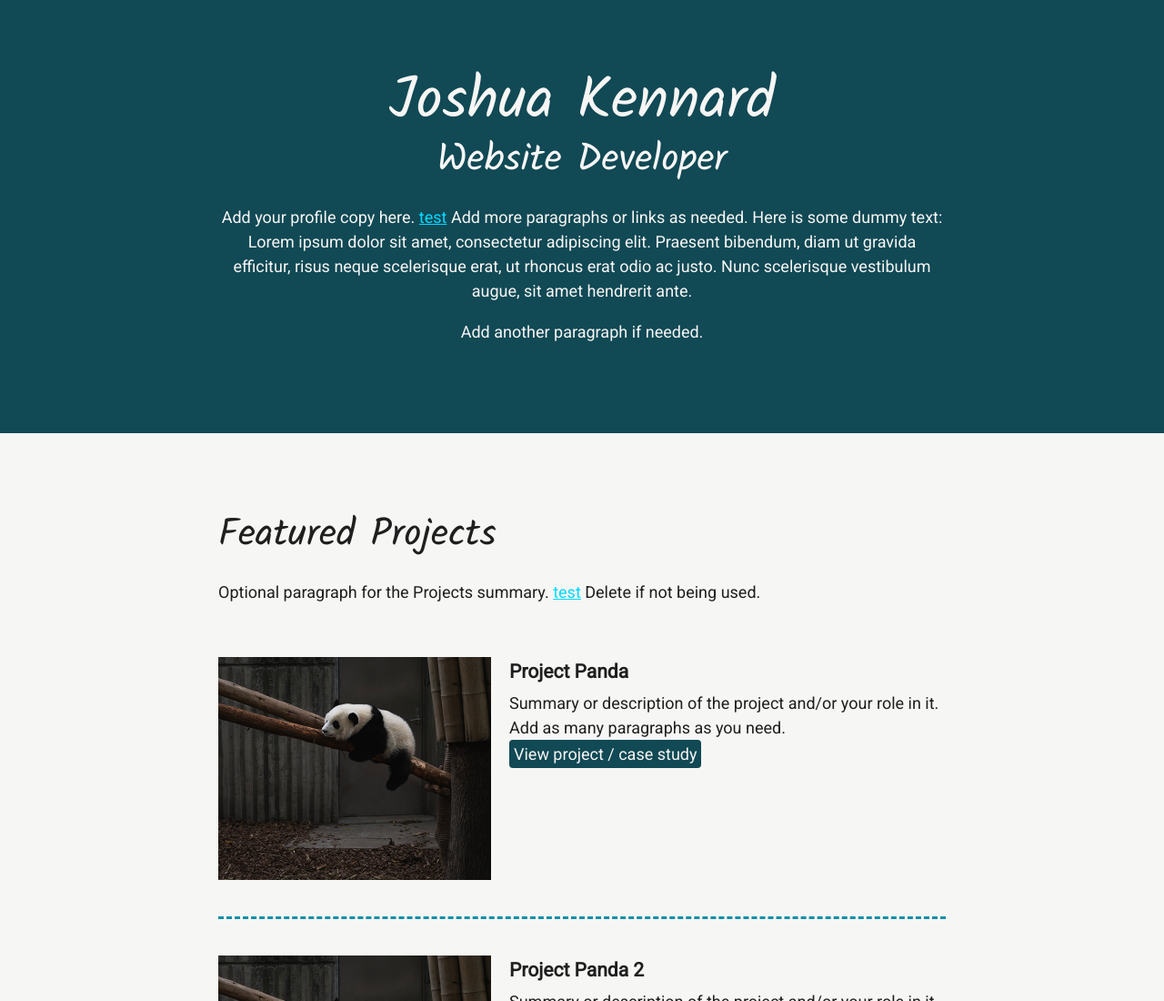
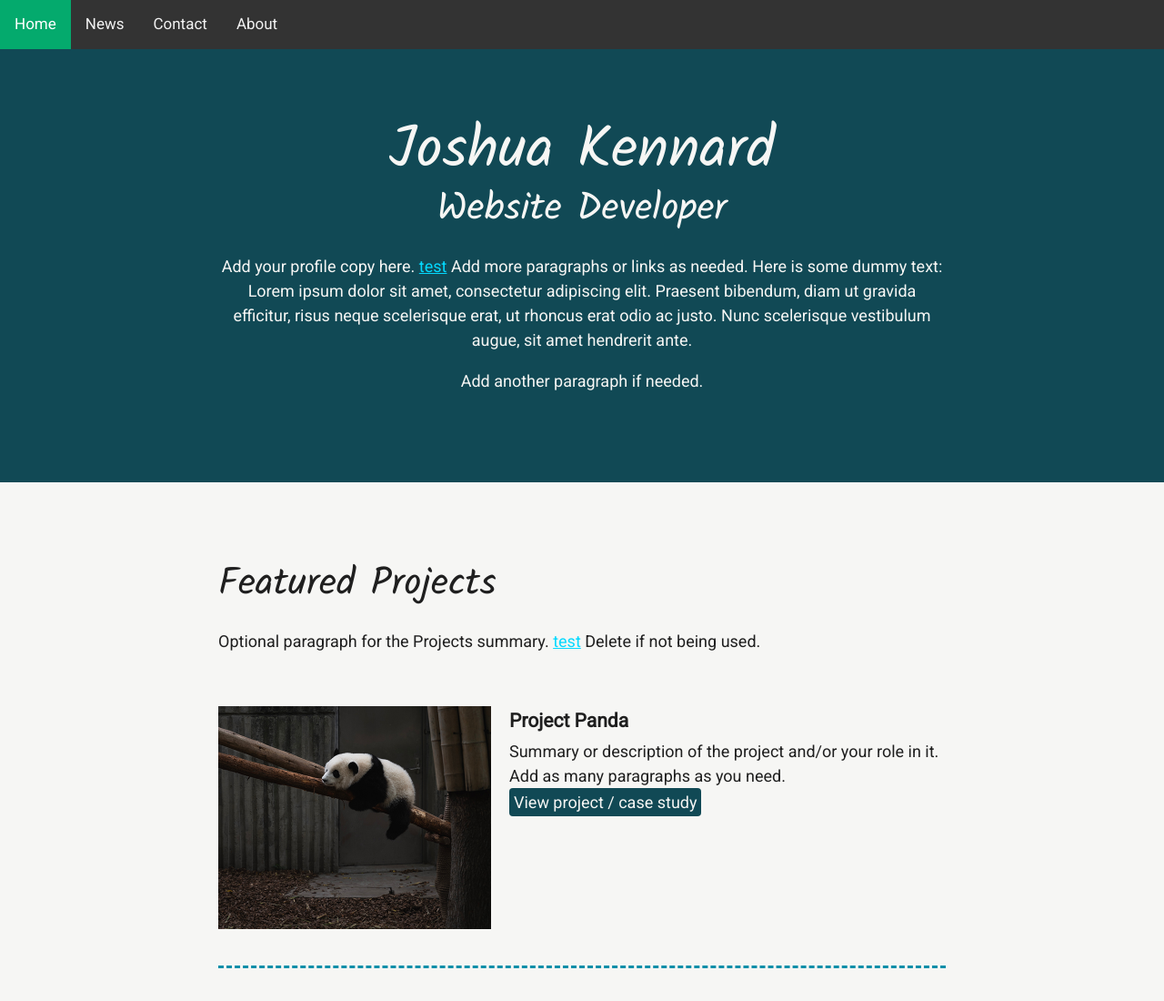
Before and after one commit to Jsk1n22/Jsk1n22.github.io, a plain HTML site: page index.html in a window 1280 px wide. Shown: the top 1100 px of the page at 91% size. Drawn offline with Linux system fonts and the light colour scheme.

Commit message:
Seperated out the contact page

```diff
--- a/css/styles.css
+++ b/css/styles.css
@@ -90,6 +90,36 @@ a:hover {
 
 .divider > section:last-of-type {
     border: none;
+}
+
+/*Top Navigation Section
+**********************************/
+/* Add a black background color to the top navigation */
+.topnav {
+    background-color: #333;
+    overflow: hidden;
+}
+
+  /* Style the links inside the navigation bar */
+.topnav a {
+    float: left;
+    color: #f2f2f2;
+    text-align: center;
+    padding: 14px 16px;
+    text-decoration: none;
+    font-size: 17px;
+}
+
+  /* Change the color of links on hover */
+.topnav a:hover {
+    background-color: #ddd;
+    color: black;
+}
+
+/* Add a color to the active/current link */
+.topnav a.active {
+    background-color: #04AA6D;
+    color: white;
 }
 
 /*Profile Section
--- a/index.html
+++ b/index.html
@@ -1,11 +1,7 @@
 <!DOCTYPE html>
 <html lang="en-GB" dir="ltr">
     <head>
-        <meta charset="UTF-8">
-        <meta name="viewport" content="width=device-width, initial-scale=1">
       <meta name="description" content="My name is Joshua Kennard, welcome to my site!"><!DOCTYPE html>
-        <html lang="en">
-          <head>
       <meta charset="UTF-8">
       <meta name="viewport" content="width=device-width, initial-scale=1.0">
       <title>Joshua Kennard Portfolio</title>
@@ -16,6 +12,13 @@
     </head>
     <body>
       <main>
+        <div class="topnav">
+          <a class="active" href="index.html">Home</a>
+          <a href="#news">News</a>
+          <a href="contact.html">Contact</a>
+          <a href="#about">About</a>
+        </div>
+
         <!-- ***********************  ABOUT / PROFILE  *********************** -->
         <header>
           <div class="content-wrap">
@@ -175,11 +178,3 @@
       </main>
     </body>
 </html>
-
-        <title>Joshua Kennard</title>
-    </head>
-    <body>
-        "Hello World"
-        "Hello world2"
-    </body>
-</html>
```
Also changed, not shown: contact.html (added, +50 -0 lines). Lines whose indentation alone changed are shown as unchanged.
